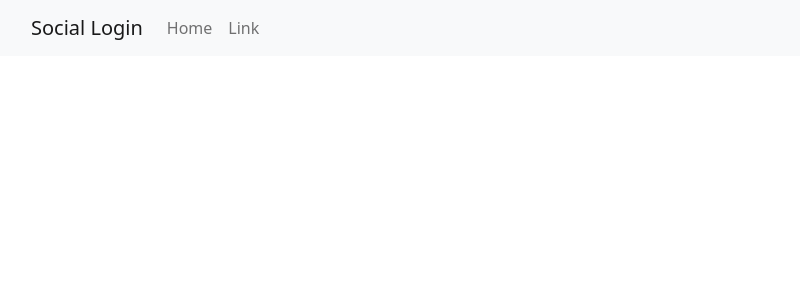
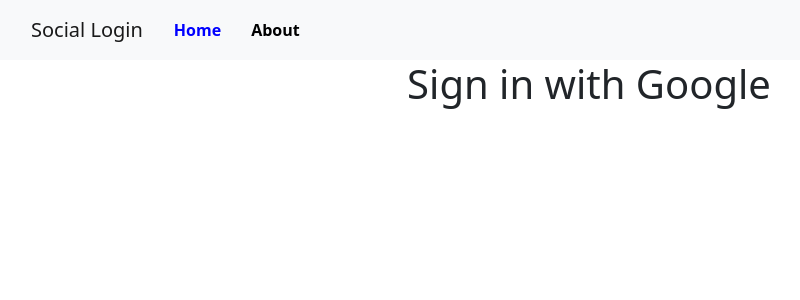
Before and after one commit to FahamidulDipro/social-login, a React (Create React App) app: page / in a window 1280 px wide. Shown: the top 300 px of the page, without its empty margins (51-851 px from the left). Built offline with nearby package versions, Linux system fonts and the light colour scheme.

Commit message:
Navbar fixed and Active Link added

```diff
--- a/src/App.js
+++ b/src/App.js
@@ -2,11 +2,18 @@
 import './App.css';
 import 'bootstrap/dist/css/bootstrap.min.css';
 import Navigation from './components/Navigation/Navigation';
+import { Route, Routes } from 'react-router-dom';
+import Home from './components/Home/Home';
+import About from './components/About/About';
 
 function App() {
   return (
     <div className="App">
       <Navigation></Navigation>
+      <Routes>
+        <Route path='/' element={<Home></Home>}></Route>
+        <Route path='/about' element={<About></About>}></Route>
+      </Routes>
     </div>
   );
 }
--- /dev/null
+++ b/src/components/About/About.js
@@ -0,0 +1,11 @@
+import React from 'react';
+
+const About = () => {
+    return (
+        <div>
+            <h1>About</h1>
+        </div>
+    );
+};
+
+export default About;
--- /dev/null
+++ b/src/components/Home/Home.js
@@ -0,0 +1,11 @@
+import React from 'react';
+
+const Home = () => {
+    return (
+        <div>
+            <h1>Sign in with Google</h1>
+        </div>
+    );
+};
+
+export default Home;
--- a/src/components/Navigation/Navigation.js
+++ b/src/components/Navigation/Navigation.js
@@ -1,18 +1,27 @@
-
-import React from 'react';
-import { Navbar,Container,Nav } from 'react-bootstrap';
-
+import React from "react";
+import { Navbar, Container, Nav } from "react-bootstrap";
+import { NavLink } from "react-router-dom";
+import "./Navigation.css";
 const Navigation = () => {
   return (
     <Navbar bg="light" expand="lg">
       <Container>
-          <Navbar.Brand href="#home">Social Login</Navbar.Brand>
+        <Navbar.Brand to="#home">Social Login</Navbar.Brand>
         <Navbar.Toggle aria-controls="basic-navbar-nav" />
         <Navbar.Collapse id="basic-navbar-nav">
           <Nav className="me-auto">
-              <Nav.Link href="#home">Home</Nav.Link>
-              <Nav.Link href="#link">Link</Nav.Link>
-
+            <NavLink
+              to="/"
+              className={({ isActive }) => (isActive ? "active-link" : "link")}
+            >
+              Home
+            </NavLink>
+            <NavLink
+              to="/about"
+              className={({ isActive }) => (isActive ? "active-link" : "link")}
+            >
+              About
+            </NavLink>
           </Nav>
         </Navbar.Collapse>
       </Container>
--- a/src/index.js
+++ b/src/index.js
@@ -1,14 +1,18 @@
-import React from 'react';
-import ReactDOM from 'react-dom/client';
-import './index.css';
-import App from './App';
-import reportWebVitals from './reportWebVitals';
+import React from "react";
+import ReactDOM from "react-dom/client";
+import "./index.css";
+import App from "./App";
+import reportWebVitals from "./reportWebVitals";
+import { BrowserRouter } from "react-router-dom";
 
-const root = ReactDOM.createRoot(document.getElementById('root'));
+const root = ReactDOM.createRoot(document.getElementById("root"));
 root.render(
-  <React.StrictMode>
-    <App />
-  </React.StrictMode>
+  <BrowserRouter>
+    {" "}
+    <React.StrictMode>
+      <App />
+    </React.StrictMode>
+  </BrowserRouter>
 );
 
 // If you want to start measuring performance in your app, pass a function
```
Also changed, not shown: src/firebase.init.js (added, +20 -0 lines). Lines whose indentation alone changed are shown as unchanged.
